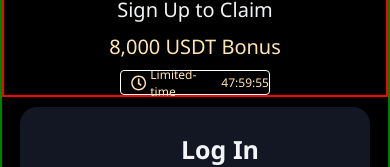
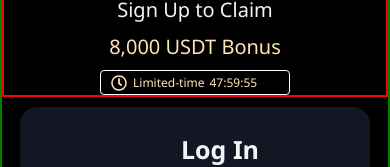
Before and after one commit to elohoedhugo/crypto-me, a React (Vite) app: page / in a window 390 px wide. Shown: the part 153-320 px from the top of the page. Built offline with nearby package versions, Linux system fonts and the light colour scheme.

Commit message:
clock width

```diff
--- a/src/components/login/login.css
+++ b/src/components/login/login.css
@@ -463,6 +463,19 @@ h2{
   justify-content: center;
 }
 
+.clock-div{
+  margin: 0 auto;
+  border: 1px solid white;
+  border-radius: 4px;
+  width: 190px;
+  display: flex;
+  height: 25px;
+  align-items: center;
+  gap: 6px;
+  padding-left: 10px;
+  color: #ffe5b3;
+}
+
 
 
 
```
